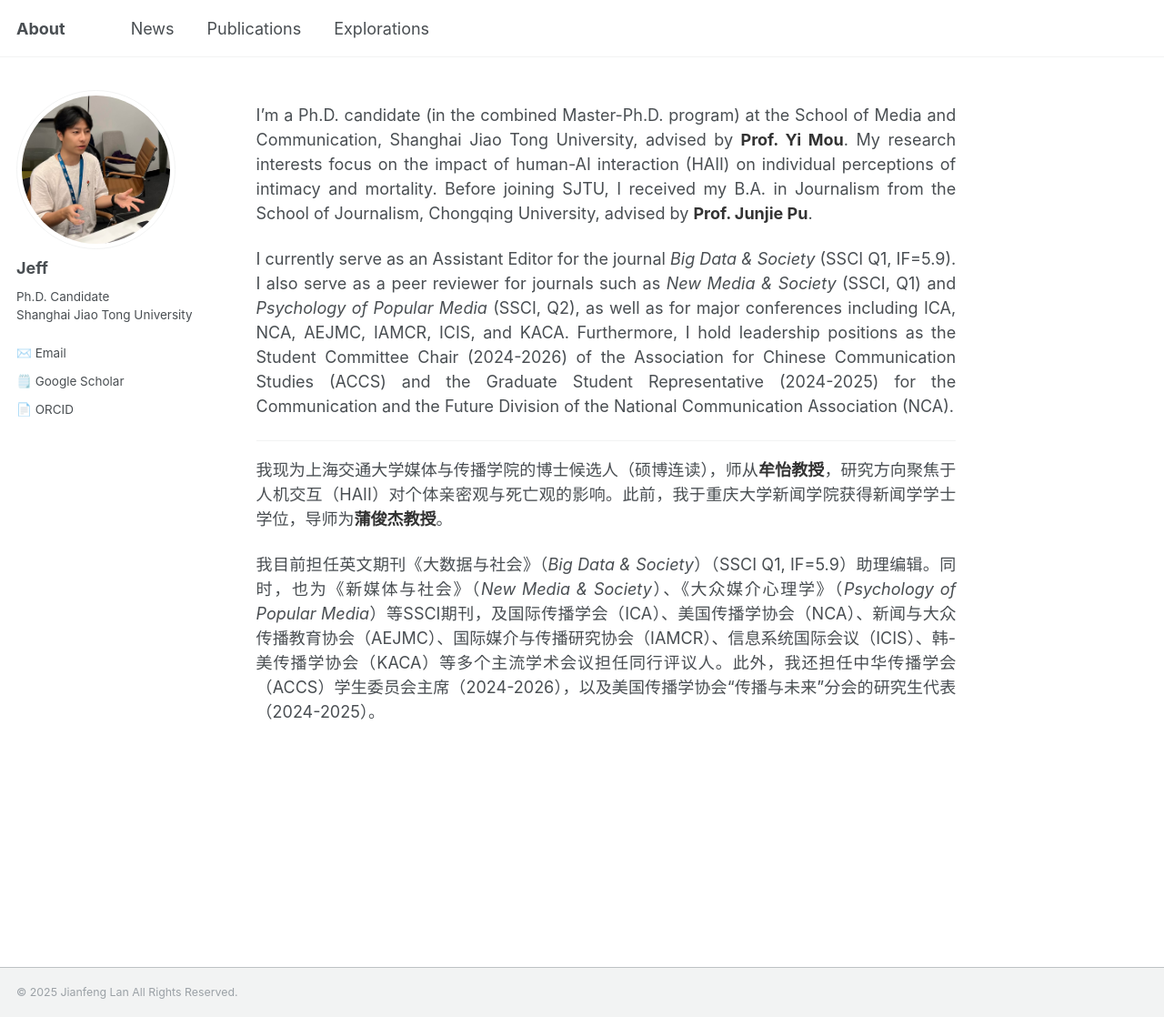
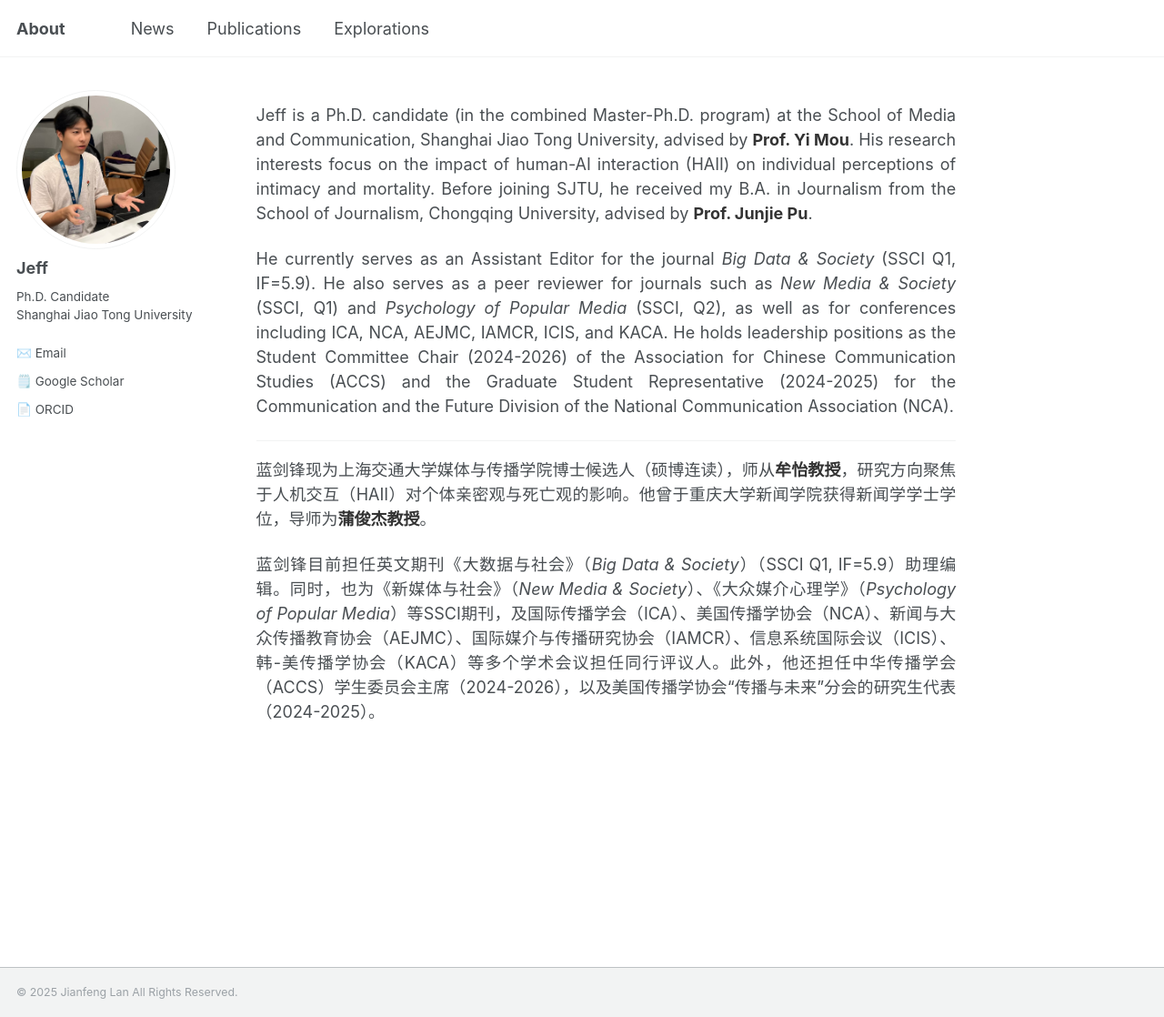
Before and after one commit to jianfenglan/jianfenglan.github.io, a Jekyll site: the page built from _pages/about.md, in a window 1280 px wide and 1118 px high. Shown: the whole window at 91% size. Built offline with Jekyll 4.4.1, drawn with Linux system fonts in a browser that asks for light colours.

Commit message:
Update about.md

```diff
--- a/_pages/about.md
+++ b/_pages/about.md
@@ -37,12 +37,12 @@ redirect_from:
 </style>
 
 
-I'm a Ph.D. candidate (in the combined Master-Ph.D. program) at the School of Media and Communication, Shanghai Jiao Tong University, advised by [**Prof. Yi Mou**](https://cfmhmc.github.io/yimou.github.io/). My research interests focus on the impact of human-AI interaction (HAII) on individual perceptions of intimacy and mortality. Before joining SJTU, I received my B.A. in Journalism from the School of Journalism, Chongqing University, advised by [**Prof. Junjie Pu**](https://sj.cqu.edu.cn/info/1138/5612.htm).
+Jeff is a Ph.D. candidate (in the combined Master-Ph.D. program) at the School of Media and Communication, Shanghai Jiao Tong University, advised by [**Prof. Yi Mou**](https://cfmhmc.github.io/yimou.github.io/). His research interests focus on the impact of human-AI interaction (HAII) on individual perceptions of intimacy and mortality. Before joining SJTU, he received my B.A. in Journalism from the School of Journalism, Chongqing University, advised by [**Prof. Junjie Pu**](https://sj.cqu.edu.cn/info/1138/5612.htm).
 
-I currently serve as an Assistant Editor for the journal *Big Data & Society* (SSCI Q1, IF=5.9). I also serve as a peer reviewer for journals such as *New Media & Society* (SSCI, Q1) and *Psychology of Popular Media* (SSCI, Q2), as well as for major conferences including ICA, NCA, AEJMC, IAMCR, ICIS, and KACA. Furthermore, I hold leadership positions as the Student Committee Chair (2024-2026) of the Association for Chinese Communication Studies (ACCS) and the Graduate Student Representative (2024-2025) for the Communication and the Future Division of the National Communication Association (NCA).
+He currently serves as an Assistant Editor for the journal *Big Data & Society* (SSCI Q1, IF=5.9). He also serves as a peer reviewer for journals such as *New Media & Society* (SSCI, Q1) and *Psychology of Popular Media* (SSCI, Q2), as well as for conferences including ICA, NCA, AEJMC, IAMCR, ICIS, and KACA. He holds leadership positions as the Student Committee Chair (2024-2026) of the Association for Chinese Communication Studies (ACCS) and the Graduate Student Representative (2024-2025) for the Communication and the Future Division of the National Communication Association (NCA).
 
 ---
 
-我现为上海交通大学媒体与传播学院的博士候选人（硕博连读），师从[**牟怡教授**](https://cfmhmc.github.io/yimou.github.io/)，研究方向聚焦于人机交互（HAII）对个体亲密观与死亡观的影响。此前，我于重庆大学新闻学院获得新闻学学士学位，导师为[**蒲俊杰教授**](https://sj.cqu.edu.cn/info/1138/5612.htm)。
+蓝剑锋现为上海交通大学媒体与传播学院博士候选人（硕博连读），师从[**牟怡教授**](https://cfmhmc.github.io/yimou.github.io/)，研究方向聚焦于人机交互（HAII）对个体亲密观与死亡观的影响。他曾于重庆大学新闻学院获得新闻学学士学位，导师为[**蒲俊杰教授**](https://sj.cqu.edu.cn/info/1138/5612.htm)。
 
-我目前担任英文期刊《大数据与社会》（*Big Data & Society*）（SSCI Q1, IF=5.9）助理编辑。同时，也为《新媒体与社会》（*New Media & Society*）、《大众媒介心理学》（*Psychology of Popular Media*）等SSCI期刊，及国际传播学会（ICA）、美国传播学协会（NCA）、新闻与大众传播教育协会（AEJMC）、国际媒介与传播研究协会（IAMCR）、信息系统国际会议（ICIS）、韩-美传播学协会（KACA）等多个主流学术会议担任同行评议人。此外，我还担任中华传播学会（ACCS）学生委员会主席（2024-2026），以及美国传播学协会“传播与未来”分会的研究生代表（2024-2025）。
+蓝剑锋目前担任英文期刊《大数据与社会》（*Big Data & Society*）（SSCI Q1, IF=5.9）助理编辑。同时，也为《新媒体与社会》（*New Media & Society*）、《大众媒介心理学》（*Psychology of Popular Media*）等SSCI期刊，及国际传播学会（ICA）、美国传播学协会（NCA）、新闻与大众传播教育协会（AEJMC）、国际媒介与传播研究协会（IAMCR）、信息系统国际会议（ICIS）、韩-美传播学协会（KACA）等多个学术会议担任同行评议人。此外，他还担任中华传播学会（ACCS）学生委员会主席（2024-2026），以及美国传播学协会“传播与未来”分会的研究生代表（2024-2025）。
```
